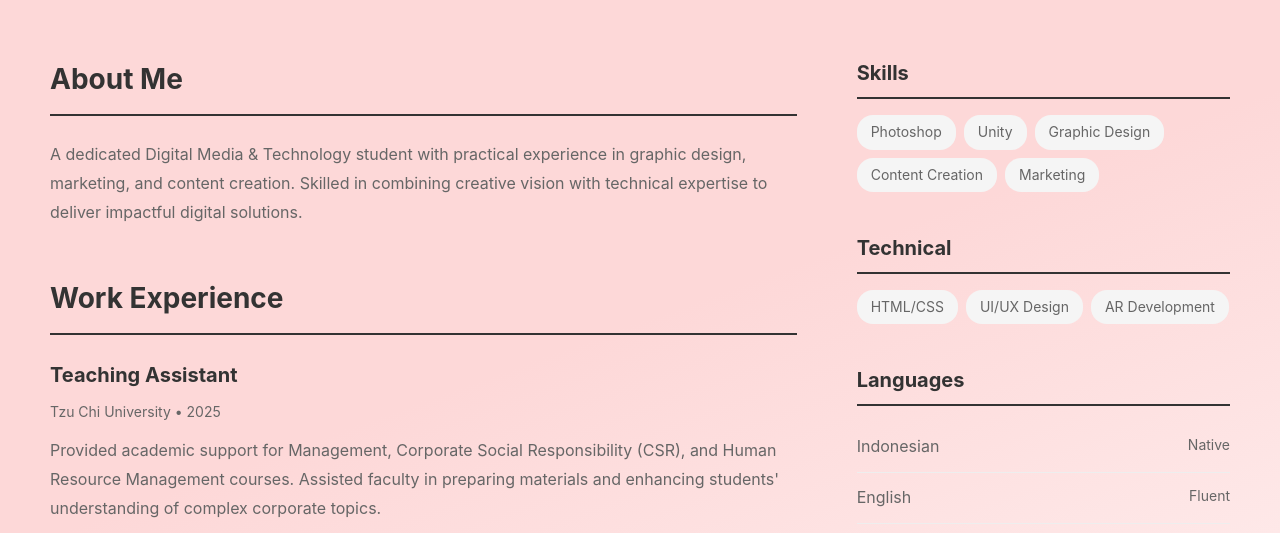
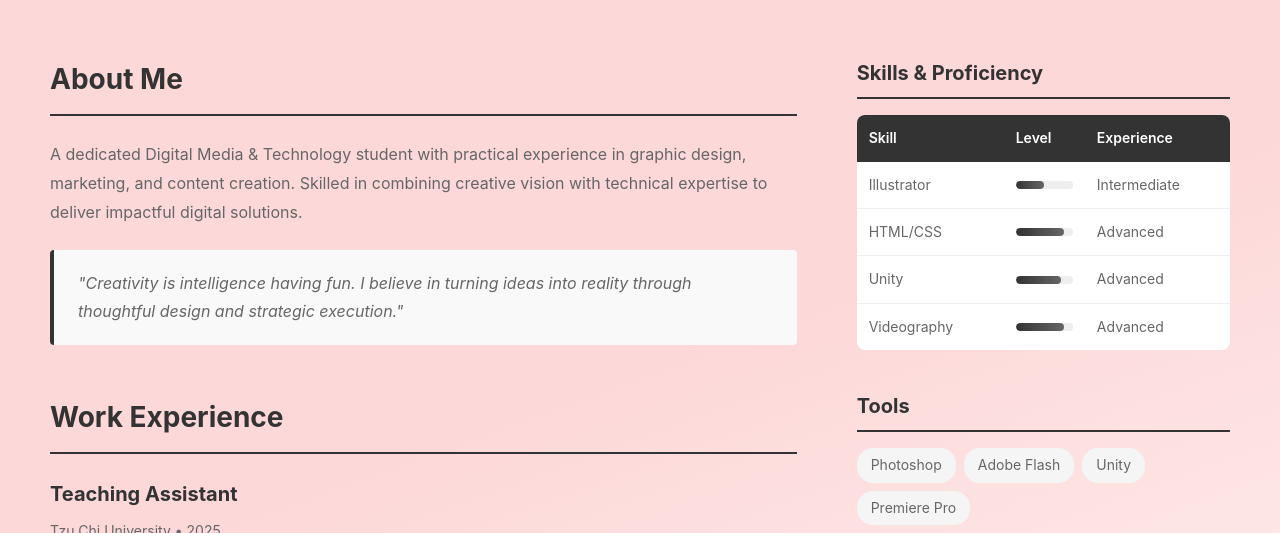
Before and after one commit to nabilafff/MyPortofolioWebsite, a plain HTML site: page resume.html in a window 1280 px wide. Shown: the part 219-752 px from the top of the page. Drawn offline with Linux system fonts and the light colour scheme.

Commit message:
Update resume.html

```diff
--- a/resume.html
+++ b/resume.html
@@ -41,6 +41,15 @@
                             vision with technical expertise to deliver impactful
                             digital solutions.
                         </p>
+
+                        <blockquote class="resume-quote">
+                            <cite
+                                >"Creativity is intelligence having fun. I
+                                believe in turning ideas into reality through
+                                thoughtful design and strategic
+                                execution."</cite
+                            >
+                        </blockquote>
                     </section>
 
                     <section class="resume-section">
@@ -116,22 +125,80 @@
                 <!-- Right Column -->
                 <div class="resume-sidebar">
                     <section class="sidebar-section">
-                        <h2>Skills</h2>
-                        <div class="skill-list">
-                            <span class="skill-badge">Photoshop</span>
-                            <span class="skill-badge">Unity</span>
-                            <span class="skill-badge">Graphic Design</span>
-                            <span class="skill-badge">Content Creation</span>
-                            <span class="skill-badge">Marketing</span>
+                        <h2>Skills & Proficiency</h2>
+
+                        <div class="skills-table-wrapper">
+                            <table class="skills-table">
+                                <thead>
+                                    <tr>
+                                        <th>Skill</th>
+                                        <th>Level</th>
+                                        <th>Experience</th>
+                                    </tr>
+                                </thead>
+                                <tbody>
+                                    <tr>
+                                        <td>Illustrator</td>
+                                        <td>
+                                            <div class="skill-bar">
+                                                <div
+                                                    class="skill-progress"
+                                                    style="width: 50%"
+                                                ></div>
+                                            </div>
+                                        </td>
+                                        <td>Intermediate</td>
+                                    </tr>
+
+                                    <tr>
+                                        <td>HTML/CSS</td>
+                                        <td>
+                                            <div class="skill-bar">
+                                                <div
+                                                    class="skill-progress"
+                                                    style="width: 85%"
+                                                ></div>
+                                            </div>
+                                        </td>
+                                        <td>Advanced</td>
+                                    </tr>
+
+                                    <tr>
+                                        <td>Unity</td>
+                                        <td>
+                                            <div class="skill-bar">
+                                                <div
+                                                    class="skill-progress"
+                                                    style="width: 80%"
+                                                ></div>
+                                            </div>
+                                        </td>
+                                        <td>Advanced</td>
+                                    </tr>
+                                    <tr>
+                                        <td>Videography</td>
+                                        <td>
+                                            <div class="skill-bar">
+                                                <div
+                                                    class="skill-progress"
+                                                    style="width: 85%"
+                                                ></div>
+                                            </div>
+                                        </td>
+                                        <td>Advanced</td>
+                                    </tr>
+                                </tbody>
+                            </table>
                         </div>
                     </section>
 
                     <section class="sidebar-section">
-                        <h2>Technical</h2>
+                        <h2>Tools</h2>
                         <div class="skill-list">
-                            <span class="skill-badge">HTML/CSS</span>
-                            <span class="skill-badge">UI/UX Design</span>
-                            <span class="skill-badge">AR Development</span>
+                            <span class="skill-badge">Photoshop</span>
+                            <span class="skill-badge">Adobe Flash</span>
+                            <span class="skill-badge">Unity</span>
+                            <span class="skill-badge">Premiere Pro</span>
                         </div>
                     </section>
 
```
